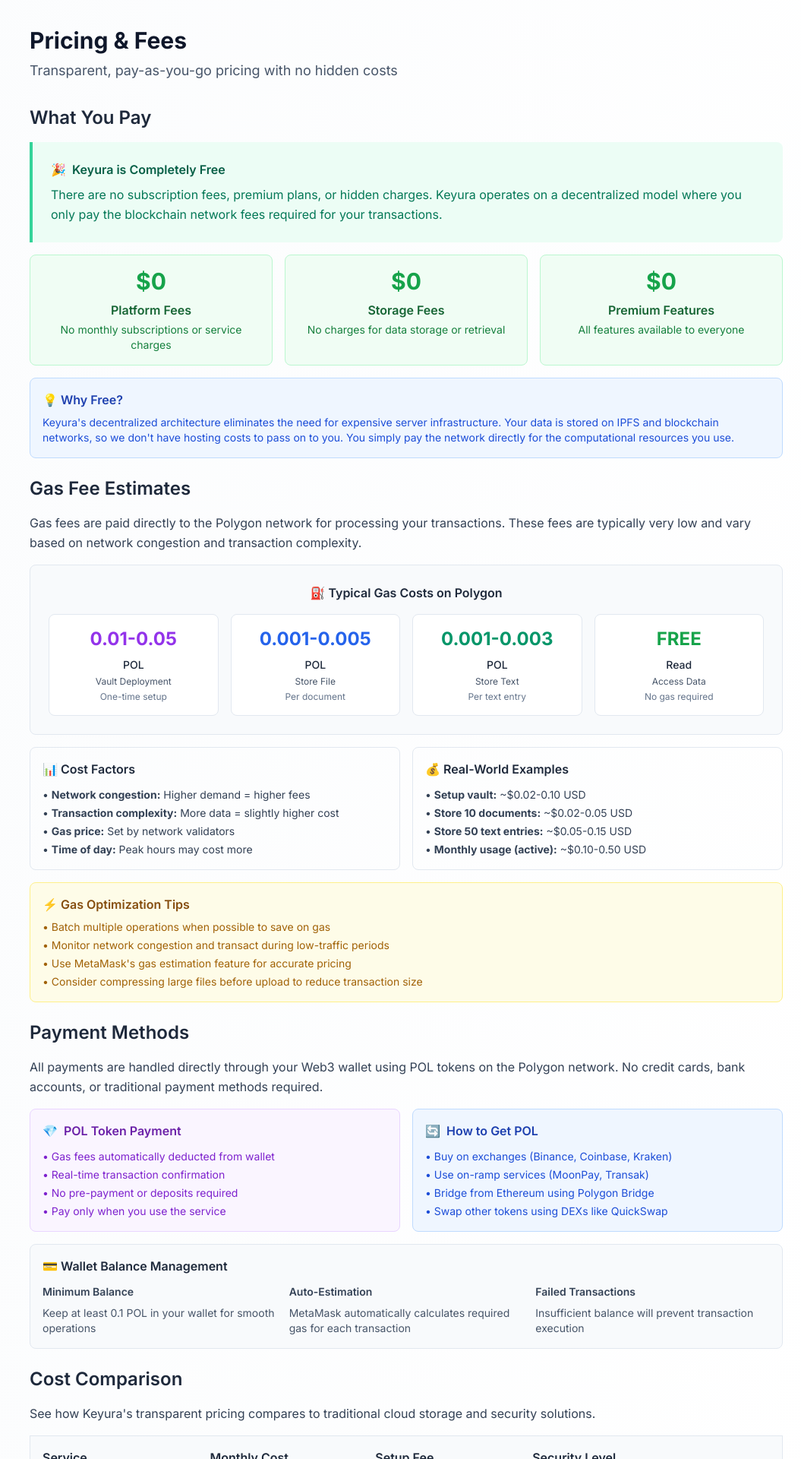
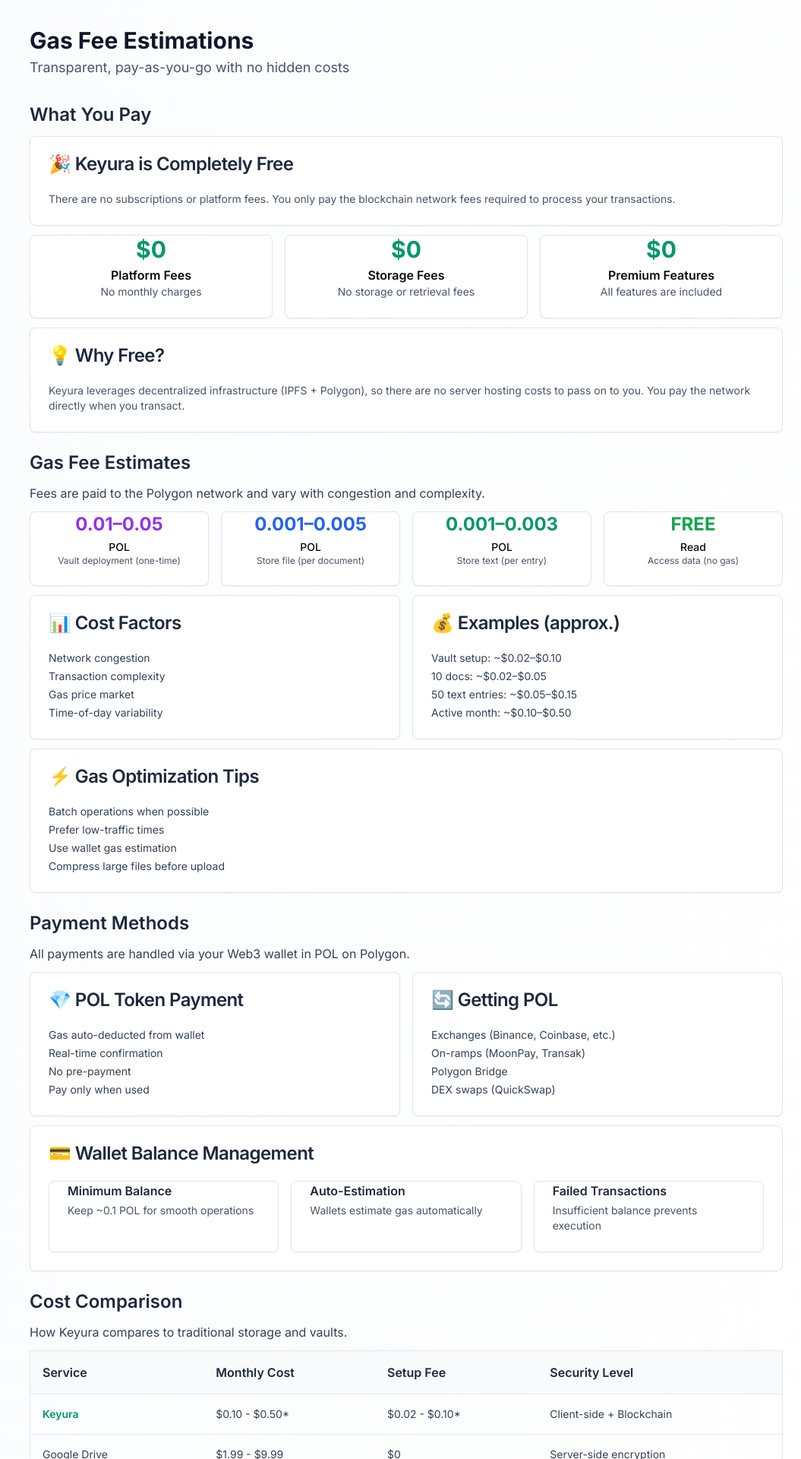
Before and after one commit to srivathsav004/keyura, a Next.js app: page /documentation in a window 1280 px wide. Shown: the part 9660-11580 px from the top of the page at 76% size, without its empty margins (225-1280 px from the left). Built offline with nearby package versions, Linux system fonts and the light colour scheme.

Commit message:
pricing update

```diff
--- a/app/documentation/pricing.tsx
+++ b/app/documentation/pricing.tsx
@@ -1,192 +1,210 @@
+import { Card, CardContent, CardHeader, CardTitle } from "@/components/ui/card";
+
 export default function Pricing() {
   return (
     <section id="pricing" className="space-y-8">
-      <div>
-        <h2 className="text-3xl font-bold text-slate-900 mb-2">Pricing & Fees</h2>
-        <p className="text-lg text-slate-600">Transparent, pay-as-you-go pricing with no hidden costs</p>
+      <div className="space-y-1">
+        <h2 className="text-3xl font-bold text-slate-900">Gas Fee Estimations</h2>
+        <p className="text-lg text-slate-600">Transparent, pay-as-you-go with no hidden costs</p>
       </div>
 
       <div className="space-y-6">
-        <div>
-          <h3 id="breakdown" className="text-2xl font-semibold text-slate-800 mb-4">What You Pay</h3>
-          <div className="space-y-4">
-            <div className="bg-emerald-50 border-l-4 border-emerald-400 p-6 rounded-r-lg">
-              <h4 className="font-semibold text-emerald-800 mb-2 flex items-center gap-2">
-                <span>🎉</span> Keyura is Completely Free
-              </h4>
-              <p className="text-emerald-700 leading-relaxed">
-                There are no subscription fees, premium plans, or hidden charges. Keyura operates on a
-                decentralized model where you only pay the blockchain network fees required for your transactions.
-              </p>
+        <div className="space-y-3">
+          <h3 id="breakdown" className="text-2xl font-semibold text-slate-800">What You Pay</h3>
+          <Card>
+            <CardHeader>
+              <CardTitle className="text-slate-800">🎉 Keyura is Completely Free</CardTitle>
+            </CardHeader>
+            <CardContent>
+              <p className="text-sm text-slate-600">There are no subscriptions or platform fees. You only pay the blockchain network fees required to process your transactions.</p>
+            </CardContent>
+          </Card>
+          <div className="grid gap-4 md:grid-cols-3">
+            <Card>
+              <CardContent>
+                <div className="text-center">
+                  <div className="text-3xl font-bold text-emerald-600 mb-1">$0</div>
+                  <div className="font-semibold">Platform Fees</div>
+                  <p className="text-sm text-slate-600">No monthly charges</p>
+                </div>
+              </CardContent>
+            </Card>
+            <Card>
+              <CardContent>
+                <div className="text-center">
+                  <div className="text-3xl font-bold text-emerald-600 mb-1">$0</div>
+                  <div className="font-semibold">Storage Fees</div>
+                  <p className="text-sm text-slate-600">No storage or retrieval fees</p>
+                </div>
+              </CardContent>
+            </Card>
+            <Card>
+              <CardContent>
+                <div className="text-center">
+                  <div className="text-3xl font-bold text-emerald-600 mb-1">$0</div>
+                  <div className="font-semibold">Premium Features</div>
+                  <p className="text-sm text-slate-600">All features are included</p>
+                </div>
+              </CardContent>
+            </Card>
+          </div>
+          <Card>
+            <CardHeader>
+              <CardTitle className="text-slate-800">💡 Why Free?</CardTitle>
+            </CardHeader>
+            <CardContent>
+              <p className="text-sm text-slate-600">Keyura leverages decentralized infrastructure (IPFS + Polygon), so there are no server hosting costs to pass on to you. You pay the network directly when you transact.</p>
+            </CardContent>
+          </Card>
         </div>
 
-            <div className="grid gap-4 md:grid-cols-3">
-              <div className="bg-green-50 border border-green-200 rounded-lg p-4 text-center">
-                <div className="text-3xl font-bold text-green-600 mb-2">$0</div>
-                <h4 className="font-semibold text-green-800 mb-1">Platform Fees</h4>
-                <p className="text-sm text-green-700">No monthly subscriptions or service charges</p>
+        <div className="space-y-3">
+          <h3 id="gas" className="text-2xl font-semibold text-slate-800">Gas Fee Estimates</h3>
+          <p className="text-slate-700">Fees are paid to the Polygon network and vary with congestion and complexity.</p>
+          <div className="grid gap-4 md:grid-cols-2 lg:grid-cols-4">
+            <Card>
+              <CardContent>
+                <div className="text-center">
+                  <div className="text-2xl font-bold text-purple-600 mb-1">0.01–0.05</div>
+                  <div className="text-sm font-medium">POL</div>
+                  <p className="text-xs text-slate-600">Vault deployment (one-time)</p>
+                </div>
+              </CardContent>
+            </Card>
+            <Card>
+              <CardContent>
+                <div className="text-center">
+                  <div className="text-2xl font-bold text-blue-600 mb-1">0.001–0.005</div>
+                  <div className="text-sm font-medium">POL</div>
+                  <p className="text-xs text-slate-600">Store file (per document)</p>
+                </div>
+              </CardContent>
+            </Card>
+            <Card>
+              <CardContent>
+                <div className="text-center">
+                  <div className="text-2xl font-bold text-emerald-600 mb-1">0.001–0.003</div>
+                  <div className="text-sm font-medium">POL</div>
+                  <p className="text-xs text-slate-600">Store text (per entry)</p>
+                </div>
+              </CardContent>
+            </Card>
+            <Card>
+              <CardContent>
+                <div className="text-center">
+                  <div className="text-2xl font-bold text-green-600 mb-1">FREE</div>
+                  <div className="text-sm font-medium">Read</div>
+                  <p className="text-xs text-slate-600">Access data (no gas)</p>
+                </div>
+              </CardContent>
+            </Card>
+          </div>
+          <div className="grid gap-4 md:grid-cols-2">
+            <Card>
+              <CardHeader>
+                <CardTitle className="text-slate-800">📊 Cost Factors</CardTitle>
+              </CardHeader>
+              <CardContent>
+                <ul className="text-sm text-slate-700 space-y-1">
+                  <li>Network congestion</li>
+                  <li>Transaction complexity</li>
+                  <li>Gas price market</li>
+                  <li>Time-of-day variability</li>
+                </ul>
+              </CardContent>
+            </Card>
+            <Card>
+              <CardHeader>
+                <CardTitle className="text-slate-800">💰 Examples (approx.)</CardTitle>
+              </CardHeader>
+              <CardContent>
+                <ul className="text-sm text-slate-700 space-y-1">
+                  <li>Vault setup: ~$0.02–$0.10</li>
+                  <li>10 docs: ~$0.02–$0.05</li>
+                  <li>50 text entries: ~$0.05–$0.15</li>
+                  <li>Active month: ~$0.10–$0.50</li>
+                </ul>
+              </CardContent>
+            </Card>
+          </div>
+          <Card>
+            <CardHeader>
+              <CardTitle className="text-slate-800">⚡ Gas Optimization Tips</CardTitle>
+            </CardHeader>
+            <CardContent>
+              <ul className="text-sm text-slate-700 space-y-1">
+                <li>Batch operations when possible</li>
+                <li>Prefer low-traffic times</li>
+                <li>Use wallet gas estimation</li>
+                <li>Compress large files before upload</li>
+              </ul>
+            </CardContent>
+          </Card>
         </div>
 
-              <div className="bg-green-50 border border-green-200 rounded-lg p-4 text-center">
-                <div className="text-3xl font-bold text-green-600 mb-2">$0</div>
-                <h4 className="font-semibold text-green-800 mb-1">Storage Fees</h4>
-                <p className="text-sm text-green-700">No charges for data storage or retrieval</p>
+        <div className="space-y-3">
+          <h3 id="payment" className="text-2xl font-semibold text-slate-800">Payment Methods</h3>
+          <p className="text-slate-700">All payments are handled via your Web3 wallet in POL on Polygon.</p>
+          <div className="grid gap-4 md:grid-cols-2">
+            <Card>
+              <CardHeader>
+                <CardTitle className="text-slate-800">💎 POL Token Payment</CardTitle>
+              </CardHeader>
+              <CardContent>
+                <ul className="text-sm text-slate-700 space-y-1">
+                  <li>Gas auto-deducted from wallet</li>
+                  <li>Real-time confirmation</li>
+                  <li>No pre-payment</li>
+                  <li>Pay only when used</li>
+                </ul>
+              </CardContent>
+            </Card>
+            <Card>
+              <CardHeader>
+                <CardTitle className="text-slate-800">🔄 Getting POL</CardTitle>
+              </CardHeader>
+              <CardContent>
+                <ul className="text-sm text-slate-700 space-y-1">
+                  <li>Exchanges (Binance, Coinbase, etc.)</li>
+                  <li>On-ramps (MoonPay, Transak)</li>
+                  <li>Polygon Bridge</li>
+                  <li>DEX swaps (QuickSwap)</li>
+                </ul>
+              </CardContent>
+            </Card>
+          </div>
+          <Card>
+            <CardHeader>
+              <CardTitle className="text-slate-800">💳 Wallet Balance Management</CardTitle>
+            </CardHeader>
+            <CardContent>
+              <div className="grid gap-4 md:grid-cols-3">
+                <Card>
+                  <CardContent>
+                    <div className="font-semibold text-slate-800 mb-1">Minimum Balance</div>
+                    <p className="text-sm text-slate-600">Keep ~0.1 POL for smooth operations</p>
+                  </CardContent>
+                </Card>
+                <Card>
+                  <CardContent>
+                    <div className="font-semibold text-slate-800 mb-1">Auto-Estimation</div>
+                    <p className="text-sm text-slate-600">Wallets estimate gas automatically</p>
+                  </CardContent>
+                </Card>
+                <Card>
+                  <CardContent>
+                    <div className="font-semibold text-slate-800 mb-1">Failed Transactions</div>
+                    <p className="text-sm text-slate-600">Insufficient balance prevents execution</p>
+                  </CardContent>
+                </Card>
+              </div>
+            </CardContent>
+          </Card>
         </div>
 
-              <div className="bg-green-50 border border-green-200 rounded-lg p-4 text-center">
-                <div className="text-3xl font-bold text-green-600 mb-2">$0</div>
-                <h4 className="font-semibold text-green-800 mb-1">Premium Features</h4>
-                <p className="text-sm text-green-700">All features available to everyone</p>
-              </div>
-            </div>
-
-            <div className="bg-blue-50 border border-blue-200 rounded-lg p-4">
-              <h4 className="font-semibold text-blue-800 mb-2">💡 Why Free?</h4>
-              <p className="text-blue-700 text-sm">
-                Keyura's decentralized architecture eliminates the need for expensive server infrastructure.
-                Your data is stored on IPFS and blockchain networks, so we don't have hosting costs to pass on to you.
-                You simply pay the network directly for the computational resources you use.
-              </p>
-            </div>
-          </div>
-        </div>
-
-        <div>
-          <h3 id="gas" className="text-2xl font-semibold text-slate-800 mb-4">Gas Fee Estimates</h3>
-          <div className="space-y-4">
-            <p className="text-slate-700 leading-relaxed">
-              Gas fees are paid directly to the Polygon network for processing your transactions.
-              These fees are typically very low and vary based on network congestion and transaction complexity.
-            </p>
-
-            <div className="bg-slate-50 border border-slate-200 rounded-lg p-6">
-              <h4 className="font-semibold text-slate-800 mb-4 text-center">⛽ Typical Gas Costs on Polygon</h4>
-              <div className="grid gap-4 md:grid-cols-2 lg:grid-cols-4">
-                <div className="bg-white border border-slate-200 rounded-lg p-4 text-center">
-                  <div className="text-2xl font-bold text-purple-600 mb-2">0.01-0.05</div>
-                  <div className="text-sm font-medium text-slate-800 mb-1">POL</div>
-                  <div className="text-xs text-slate-600">Vault Deployment</div>
-                  <div className="text-xs text-slate-500 mt-1">One-time setup</div>
-                </div>
-
-                <div className="bg-white border border-slate-200 rounded-lg p-4 text-center">
-                  <div className="text-2xl font-bold text-blue-600 mb-2">0.001-0.005</div>
-                  <div className="text-sm font-medium text-slate-800 mb-1">POL</div>
-                  <div className="text-xs text-slate-600">Store File</div>
-                  <div className="text-xs text-slate-500 mt-1">Per document</div>
-                </div>
-
-                <div className="bg-white border border-slate-200 rounded-lg p-4 text-center">
-                  <div className="text-2xl font-bold text-emerald-600 mb-2">0.001-0.003</div>
-                  <div className="text-sm font-medium text-slate-800 mb-1">POL</div>
-                  <div className="text-xs text-slate-600">Store Text</div>
-                  <div className="text-xs text-slate-500 mt-1">Per text entry</div>
-                </div>
-
-                <div className="bg-white border border-slate-200 rounded-lg p-4 text-center">
-                  <div className="text-2xl font-bold text-green-600 mb-2">FREE</div>
-                  <div className="text-sm font-medium text-slate-800 mb-1">Read</div>
-                  <div className="text-xs text-slate-600">Access Data</div>
-                  <div className="text-xs text-slate-500 mt-1">No gas required</div>
-                </div>
-              </div>
-            </div>
-
-            <div className="grid gap-4 md:grid-cols-2">
-              <div className="border border-slate-200 rounded-lg p-4">
-                <h4 className="font-semibold text-slate-800 mb-3">📊 Cost Factors</h4>
-                <ul className="text-sm text-slate-700 space-y-1">
-                  <li>• <strong>Network congestion:</strong> Higher demand = higher fees</li>
-                  <li>• <strong>Transaction complexity:</strong> More data = slightly higher cost</li>
-                  <li>• <strong>Gas price:</strong> Set by network validators</li>
-                  <li>• <strong>Time of day:</strong> Peak hours may cost more</li>
-                </ul>
-              </div>
-
-              <div className="border border-slate-200 rounded-lg p-4">
-                <h4 className="font-semibold text-slate-800 mb-3">💰 Real-World Examples</h4>
-                <ul className="text-sm text-slate-700 space-y-1">
-                  <li>• <strong>Setup vault:</strong> ~$0.02-0.10 USD</li>
-                  <li>• <strong>Store 10 documents:</strong> ~$0.02-0.05 USD</li>
-                  <li>• <strong>Store 50 text entries:</strong> ~$0.05-0.15 USD</li>
-                  <li>• <strong>Monthly usage (active):</strong> ~$0.10-0.50 USD</li>
-                </ul>
-              </div>
-            </div>
-
-            <div className="bg-yellow-50 border border-yellow-200 rounded-lg p-4">
-              <h4 className="font-semibold text-yellow-800 mb-2">⚡ Gas Optimization Tips</h4>
-              <ul className="text-sm text-yellow-700 space-y-1">
-                <li>• Batch multiple operations when possible to save on gas</li>
-                <li>• Monitor network congestion and transact during low-traffic periods</li>
-                <li>• Use MetaMask's gas estimation feature for accurate pricing</li>
-                <li>• Consider compressing large files before upload to reduce transaction size</li>
-              </ul>
-            </div>
-          </div>
-        </div>
-
-        <div>
-          <h3 id="payment" className="text-2xl font-semibold text-slate-800 mb-4">Payment Methods</h3>
-          <div className="space-y-4">
-            <p className="text-slate-700 leading-relaxed">
-              All payments are handled directly through your Web3 wallet using POL tokens on the Polygon network.
-              No credit cards, bank accounts, or traditional payment methods required.
-            </p>
-
-            <div className="grid gap-4 md:grid-cols-2">
-              <div className="bg-purple-50 border border-purple-200 rounded-lg p-4">
-                <h4 className="font-semibold text-purple-800 mb-3 flex items-center gap-2">
-                  <span>💎</span> POL Token Payment
-                </h4>
-                <ul className="text-sm text-purple-700 space-y-1">
-                  <li>• Gas fees automatically deducted from wallet</li>
-                  <li>• Real-time transaction confirmation</li>
-                  <li>• No pre-payment or deposits required</li>
-                  <li>• Pay only when you use the service</li>
-                </ul>
-              </div>
-
-              <div className="bg-blue-50 border border-blue-200 rounded-lg p-4">
-                <h4 className="font-semibold text-blue-800 mb-3 flex items-center gap-2">
-                  <span>🔄</span> How to Get POL
-                </h4>
-                <ul className="text-sm text-blue-700 space-y-1">
-                  <li>• Buy on exchanges (Binance, Coinbase, Kraken)</li>
-                  <li>• Use on-ramp services (MoonPay, Transak)</li>
-                  <li>• Bridge from Ethereum using Polygon Bridge</li>
-                  <li>• Swap other tokens using DEXs like QuickSwap</li>
-                </ul>
-              </div>
-            </div>
-
-            <div className="bg-slate-50 border border-slate-200 rounded-lg p-4">
-              <h4 className="font-semibold text-slate-800 mb-3">💳 Wallet Balance Management</h4>
-              <div className="grid gap-4 md:grid-cols-3 text-sm">
-                <div>
-                  <h5 className="font-semibold text-slate-700 mb-2">Minimum Balance</h5>
-                  <p className="text-slate-600">Keep at least 0.1 POL in your wallet for smooth operations</p>
-                </div>
-                <div>
-                  <h5 className="font-semibold text-slate-700 mb-2">Auto-Estimation</h5>
-                  <p className="text-slate-600">MetaMask automatically calculates required gas for each transaction</p>
-                </div>
-                <div>
-                  <h5 className="font-semibold text-slate-700 mb-2">Failed Transactions</h5>
-                  <p className="text-slate-600">Insufficient balance will prevent transaction execution</p>
-                </div>
-              </div>
-            </div>
-          </div>
-        </div>
-
-        <div>
-          <h3 id="comparison" className="text-2xl font-semibold text-slate-800 mb-4">Cost Comparison</h3>
-          <div className="space-y-4">
-            <p className="text-slate-700 leading-relaxed">
-              See how Keyura's transparent pricing compares to traditional cloud storage and security solutions.
-            </p>
-
+        <div className="space-y-3">
+          <h3 id="comparison" className="text-2xl font-semibold text-slate-800">Cost Comparison</h3>
+          <p className="text-slate-700">How Keyura compares to traditional storage and vaults.</p>
           <div className="overflow-x-auto">
             <table className="w-full border border-slate-200 rounded-lg">
               <thead className="bg-slate-50">
@@ -202,9 +220,9 @@
                   <td className="p-4 font-semibold text-emerald-600">Keyura</td>
                   <td className="p-4 text-slate-700">$0.10 - $0.50*</td>
                   <td className="p-4 text-slate-700">$0.02 - $0.10*</td>
-                    <td className="p-4 text-slate-700">Military-grade + Blockchain</td>
+                  <td className="p-4 text-slate-700">Client-side + Blockchain</td>
                 </tr>
-                  <tr className="border-t border-slate-200 bg-slate-25">
+                <tr className="border-t border-slate-200">
                   <td className="p-4 text-slate-700">Google Drive</td>
                   <td className="p-4 text-slate-700">$1.99 - $9.99</td>
                   <td className="p-4 text-slate-700">$0</td>
@@ -216,7 +234,7 @@
                   <td className="p-4 text-slate-700">$0</td>
                   <td className="p-4 text-slate-700">Server-side encryption</td>
                 </tr>
-                  <tr className="border-t border-slate-200 bg-slate-25">
+                <tr className="border-t border-slate-200">
                   <td className="p-4 text-slate-700">Enterprise Vault</td>
                   <td className="p-4 text-slate-700">$50 - $500+</td>
                   <td className="p-4 text-slate-700">$1,000+</td>
@@ -224,22 +242,22 @@
                 </tr>
               </tbody>
             </table>
-              <p className="text-xs text-slate-500 mt-2">
-                *Keyura costs are gas fees only, based on typical usage patterns
-              </p>
+            <p className="text-xs text-slate-600">*Keyura costs are gas fees only, based on typical usage patterns</p>
           </div>
-
-            <div className="bg-emerald-50 border border-emerald-200 rounded-lg p-4">
-              <h4 className="font-semibold text-emerald-800 mb-2">🎯 Keyura Advantages</h4>
-              <ul className="text-sm text-emerald-700 space-y-1">
-                <li>• <strong>No recurring fees:</strong> Pay only for what you use</li>
-                <li>• <strong>True ownership:</strong> Your data, your keys, your control</li>
-                <li>• <strong>Transparent costs:</strong> All fees visible on blockchain</li>
-                <li>• <strong>No vendor lock-in:</strong> Data remains accessible even if Keyura disappears</li>
-                <li>• <strong>Global access:</strong> No geographic restrictions or compliance issues</li>
+          <Card>
+            <CardHeader>
+              <CardTitle className="text-slate-800">🎯 Keyura Advantages</CardTitle>
+            </CardHeader>
+            <CardContent>
+              <ul className="text-sm text-slate-700 space-y-1">
+                <li>No recurring fees</li>
+                <li>Your keys, your control</li>
+                <li>Transparent on-chain costs</li>
+                <li>No vendor lock-in</li>
+                <li>Global access</li>
               </ul>
-            </div>
-          </div>
+            </CardContent>
+          </Card>
         </div>
       </div>
     </section>
```
Lines whose indentation alone changed are shown as unchanged.
